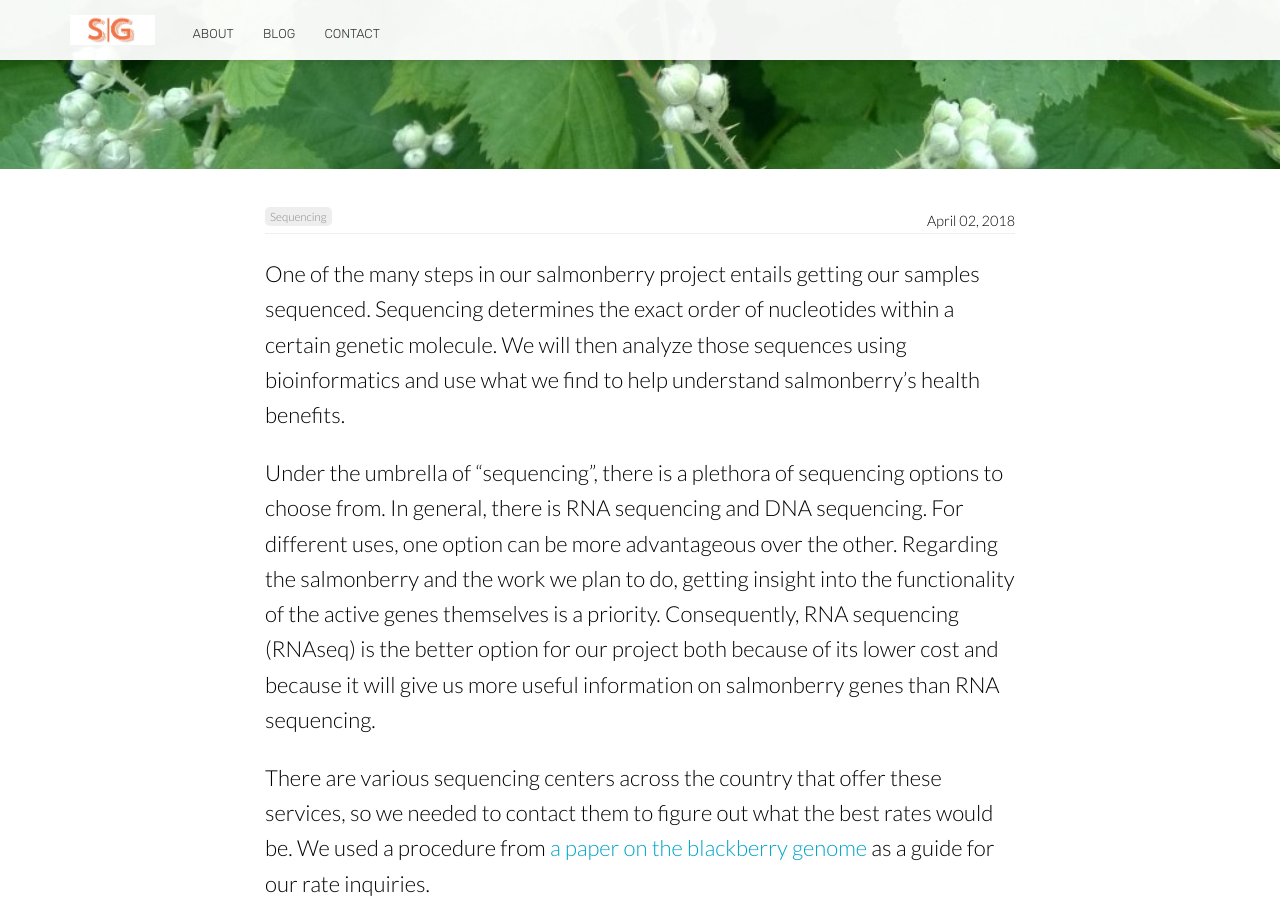
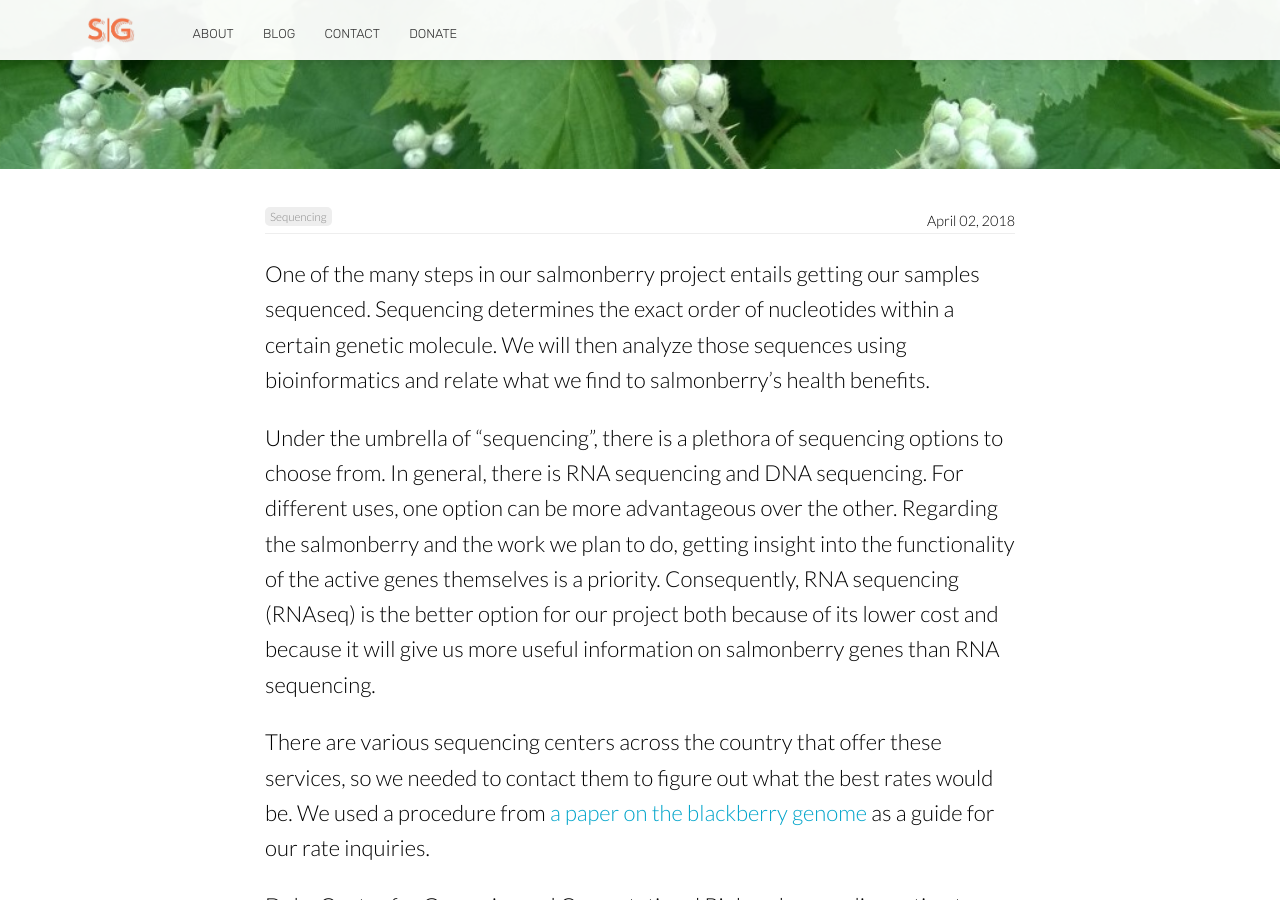
Before and after one commit to homologus/crowdsourcing, a Jekyll site: the page built from _posts/2018-04-02-sequencing-centers.md, in a window 1280 px wide and 900 px high, scrolled down 731 px. Built offline with Jekyll 4.4.1, drawn with Linux system fonts in a browser that asks for light colours; nearby versions of some CDN libraries.

```diff
--- a/_data/footer.yml
+++ b/_data/footer.yml
@@ -5,6 +5,8 @@ left_links:
     link: /blog/
   - name: Contact
     link: /contact/
+  - name: Donate
+    link: /donate/
 right_links:
   - name:
     link: /feed.xml
--- a/_data/navigation.yml
+++ b/_data/navigation.yml
@@ -4,3 +4,5 @@
   link: /blog/
 - name: Contact
   link: /contact/
+- name: Donate
+  link: /donate/
--- a/_layouts/default.html
+++ b/_layouts/default.html
@@ -33,8 +33,8 @@
 			<div class="container">
 				<div class="company-name">
 					<a href="{{ site.baseurl }}/">
-						<span class="dark-logo"><img width="104" height="38" src="{{ site.baseurl }}/images/logo/Logo5.jpg" alt="dark frisco logo"></span>
-						<span class="light-logo"><img width="104" height="38" src="{{ site.baseurl }}/images/logo/Logo5.jpg" alt="light frisco logo"></span>
+						<span class="dark-logo"><img width="104" height="38" src="{{ site.baseurl }}/images/logo/Logo5.png" alt="dark frisco logo"></span>
+						<span class="light-logo"><img width="104" height="38" src="{{ site.baseurl }}/images/logo/Logo5.png" alt="light frisco logo"></span>
 					</a>
 				</div>
 				{% include navigation.html %}
--- a/_posts/2018-04-02-sequencing-centers.md
+++ b/_posts/2018-04-02-sequencing-centers.md
@@ -10,7 +10,8 @@ author_staff_member: ananya
 
 One of the many steps in our salmonberry project entails getting our samples sequenced.
 Sequencing determines the exact order of nucleotides within a certain genetic molecule.
-We will then analyze those sequences using bioinformatics and use what we find to help understand salmonberry’s health benefits.
+We will then analyze those sequences using bioinformatics and relate what we find to
+salmonberry’s health benefits.
 <!--more-->
 
 Under the umbrella of “sequencing”, there is a plethora of sequencing options to choose from.
--- a/index.html
+++ b/index.html
@@ -35,7 +35,7 @@ bottom_image: https://upload.wikimedia.org/wikipedia/commons/thumb/0/04/Rubus_sp
 		<div class="container flex">
 			<div class="text">
 				<h2 class="editable">Why salmonberry?</h2>
-				<p class="editable">In the beautiful Pacific Northwest, we have a rich ethnobotany and many native plants with fascinating medical uses. <a href="http://www.goodfoodworld.com/2012/12/salmonberry-food-medicine-culture/">Salmonberry is one such plant</a>. As a member of the Rubus genus, it is related to blackberries and raspberries, ancient plants originally brought to North America across the Bering Land Bridge. </p>
+				<p class="editable">In the beautiful Pacific Northwest, we have a rich ethnobotany and many native plants with fascinating medical uses. <a href="http://www.goodfoodworld.com/2012/12/salmonberry-food-medicine-culture/">Salmonberry is one such plant</a>. As a member of Rubus genus, it is related to raspberries, <A href=http://www.indepthinfo.com/raspberries/history.htm>believed to have been brought to North America across the Bering Land Bridge.</a> Blackberries and Finland's popular cloudberries also lie is the same Rubus genus.</p>
 				<p class="editable">We chose salmonberry not just because we love our local fruit, but also for the scientific questions it allows us to ask. Recently there is an increasing interest in berries, because they are rich in phytonutrients known for their health benefits. Despite such interesting properties, no genetic research has been done on salmonberry unlike raspberry or blackberry. Our research will help connect the evolutionary dots among the berries.</p>
 			</div>
 			<div class="image">
```
Also changed, not shown: donate.html (added, +47 -0 lines), images/logo/Logo5.png (added).
